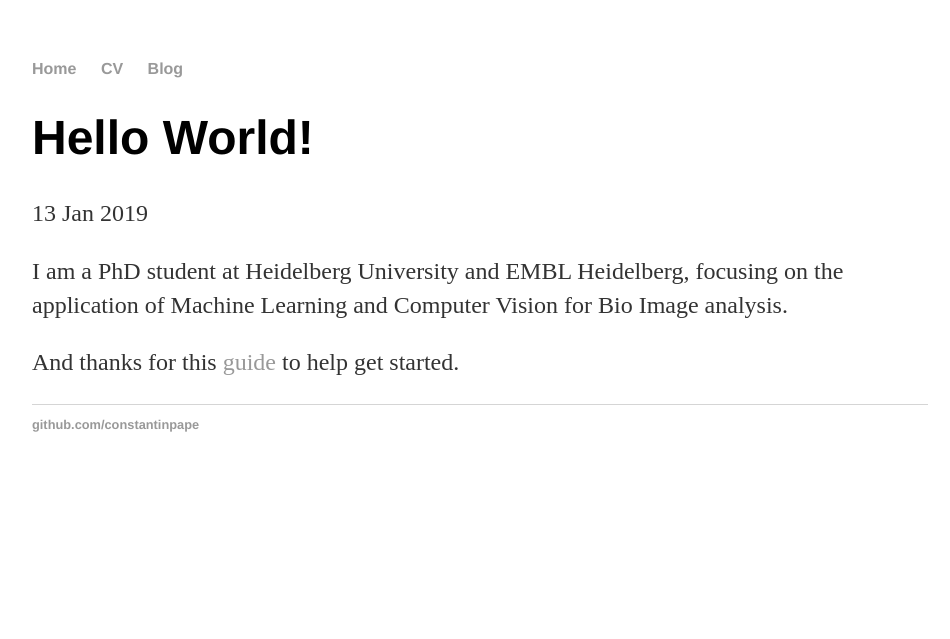
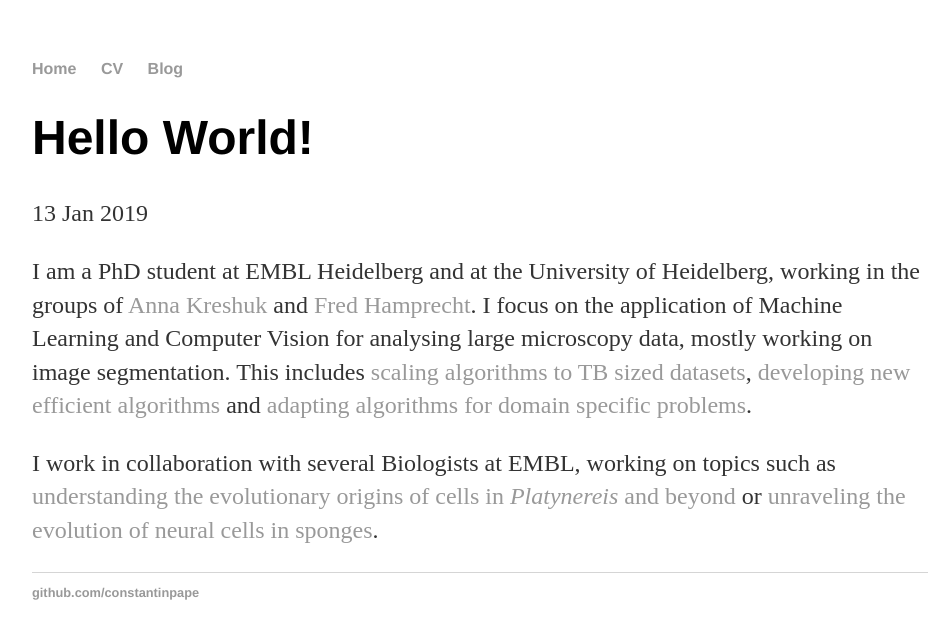
Before and after one commit to constantinpape/constantinpape.github.io, a Jekyll site: the page built from _posts/2019-01-13-hello-world.md, in a window 1280 px wide. Shown: the top 639 px of the page, without its empty margins (160-1110 px from the left). Built offline with Jekyll 4.4.1, drawn with Linux system fonts in a browser that asks for light colours.

Commit message:
Update first post

```diff
--- a/_posts/2019-01-13-hello-world.md
+++ b/_posts/2019-01-13-hello-world.md
@@ -4,8 +4,8 @@ title: "Hello World!"
 date: 2019-01-13
 ---
 
-I am a PhD student at Heidelberg University and EMBL Heidelberg, focusing on the application
-of Machine Learning and Computer Vision for Bio Image analysis.
+I am a PhD student at EMBL Heidelberg and at the University of Heidelberg, working in the groups of [Anna Kreshuk](https://www.embl.de/research/units/cbb/kreshuk/index.html) and [Fred Hamprecht](https://hci.iwr.uni-heidelberg.de/mip).
+I focus on the application of Machine Learning and Computer Vision for analysing large microscopy data, mostly working on image segmentation.
+This includes [scaling algorithms to TB sized datasets](http://openaccess.thecvf.com/content_ICCV_2017_workshops/w1/html/Pape_Solving_Large_Multicut_ICCV_2017_paper.html), [developing new efficient algorithms](http://openaccess.thecvf.com/content_ECCV_2018/html/Steffen_Wolf_The_Mutex_Watershed_ECCV_2018_paper.html) and [adapting algorithms for domain specific problems](https://www.frontiersin.org/articles/10.3389/fcomp.2019.00006/full).
 
-
-And thanks for this [guide](http://jmcglone.com/guides/github-pages/) to help get started.
+I work in collaboration with several Biologists at EMBL, working on topics such as [understanding the evolutionary origins of cells in *Platynereis* and beyond](https://www.biorxiv.org/content/10.1101/2020.02.26.961037v1.abstract) or [unraveling the evolution of neural cells in sponges](https://www.biorxiv.org/content/10.1101/758276v1.abstract).
```
